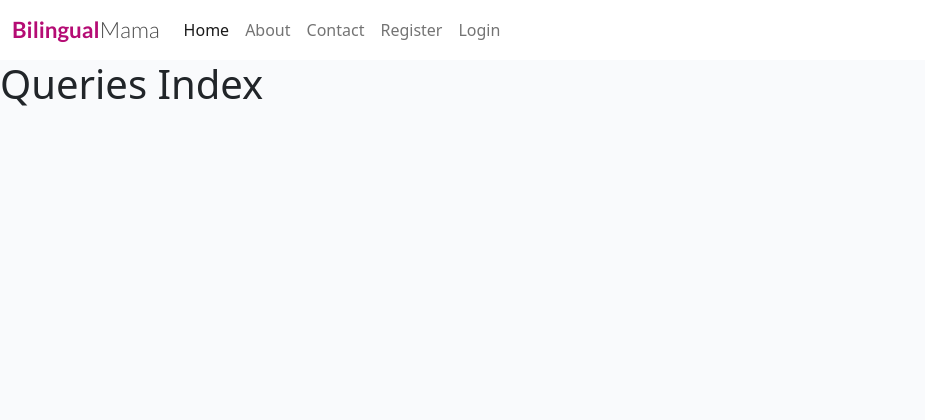
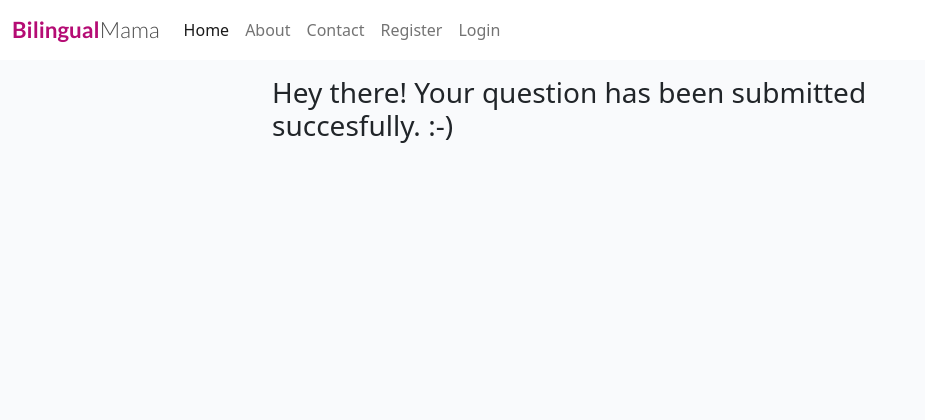
Before and after one commit to psnaz/bilingual-mama, a Django app: a page that uses queries/templates/queries/index.html in a window 1280 px wide. Shown: the top 420 px of the page, without its empty margins (0-925 px from the left). Run offline with Django 3.2, Linux system fonts and the light colour scheme.

```diff
--- a/queries/templates/queries/index.html
+++ b/queries/templates/queries/index.html
@@ -11,6 +11,12 @@ AND with a kind advice and help of my mentor. -->
 
 {% block content %}
 
-<h1>Queries Index</h1>
+<div class="container">
+    <div class="row">
+      <div class="col-md-8 mt-3 offset-md-2">
+          <h3>Hey there! Your question has been submitted succesfully. :-)</h3>
+      </div>
+    </div>
+  </div>
 
 {%endblock content %}
```
Also changed, not shown: queries/models.py (+4 -3 lines), queries/migrations/0003_query_username.py (added).
